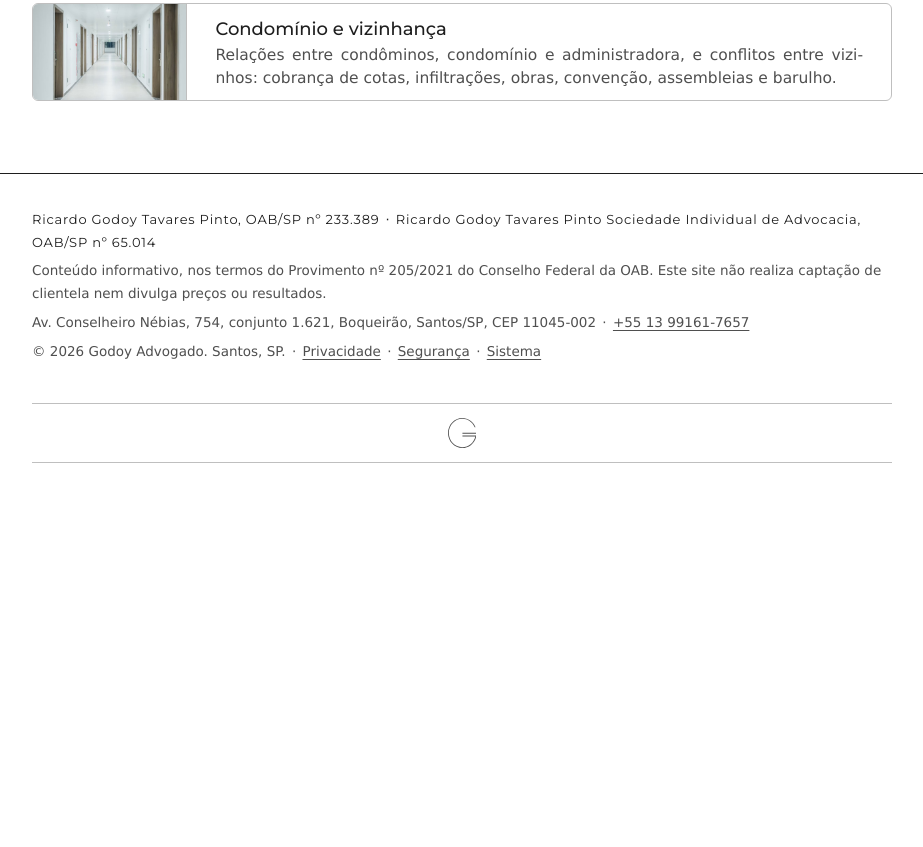
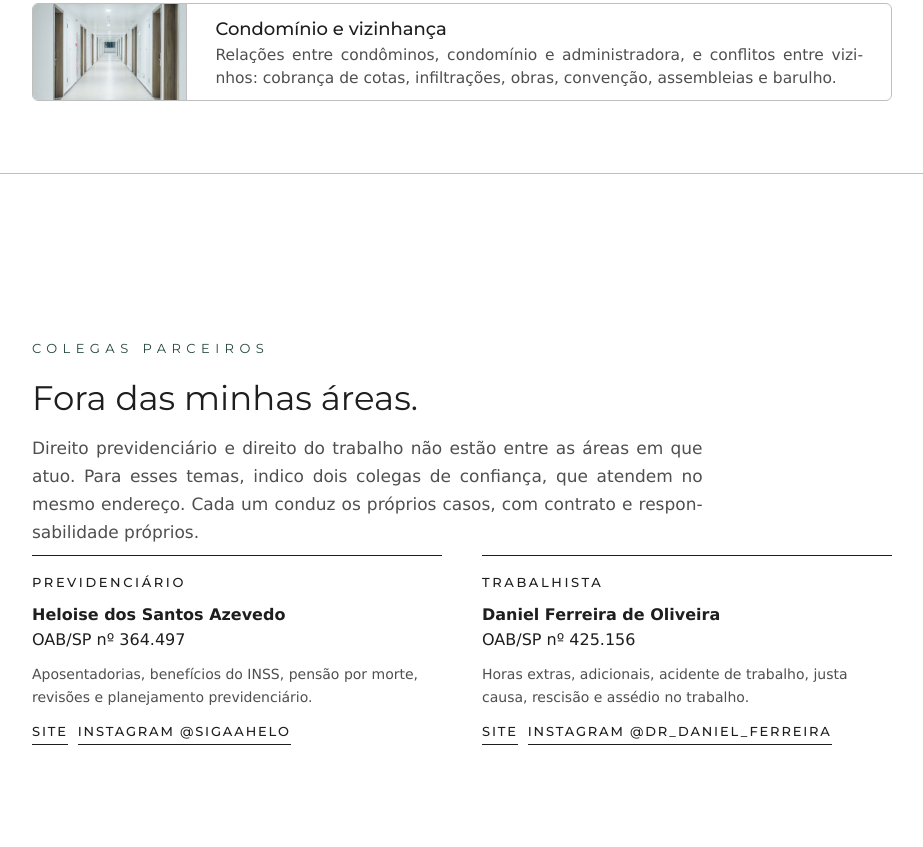
Before and after one commit to ricgtp/site, a plain HTML site: page areas/index.html in a window 1280 px wide. Shown: the part 1153-2000 px from the top of the page, without its empty margins (178-1101 px from the left). Before the commit the page ends 1660 px from the top, so only its background shows below. Drawn offline with Linux system fonts and the light colour scheme.

Commit message:
Áreas: bloco Colegas parceiros (previdenciário e trabalhista)
Co-Authored-By: Claude Opus 5.5 <noreply@anthropic.com>
Claude-Session: https://claude.ai/code/session_01UaTZiaiE7VwJVi2EdZxifP

```diff
--- a/areas/index.html
+++ b/areas/index.html
@@ -76,6 +76,27 @@
       </div>
     </div>
   </section>
+  <section id="parceiros">
+    <div class="wrap rv">
+      <p class="eyebrow">Colegas parceiros</p>
+      <h2>Fora das minhas áreas<span class="pt">.</span></h2>
+      <p class="lead">Direito previdenciário e direito do trabalho não estão entre as áreas em que atuo. Para esses temas, indico dois colegas de confiança, que atendem no mesmo endereço. Cada um conduz os próprios casos, com contrato e responsabilidade próprios.</p>
+      <div class="contact">
+        <div class="item">
+          <div class="label">Previdenciário</div>
+          <div class="value"><strong>Heloise dos Santos Azevedo</strong><br>OAB/SP nº 364.497</div>
+          <p class="note">Aposentadorias, benefícios do INSS, pensão por morte, revisões e planejamento previdenciário.</p>
+          <div class="row"><a class="link" href="https://heloiseazevedo.com.br/" target="_blank" rel="noopener">Site</a><a class="link" href="https://www.instagram.com/sigaahelo/" target="_blank" rel="noopener">Instagram @sigaahelo</a></div>
+        </div>
+        <div class="item">
+          <div class="label">Trabalhista</div>
+          <div class="value"><strong>Daniel Ferreira de Oliveira</strong><br>OAB/SP nº 425.156</div>
+          <p class="note">Horas extras, adicionais, acidente de trabalho, justa causa, rescisão e assédio no trabalho.</p>
+          <div class="row"><a class="link" href="https://www.danielferreira.adv.br/" target="_blank" rel="noopener">Site</a><a class="link" href="https://www.instagram.com/dr_daniel_ferreira/" target="_blank" rel="noopener">Instagram @dr_daniel_ferreira</a></div>
+        </div>
+      </div>
+    </div>
+  </section>
 </main>
 
 <footer>
```
